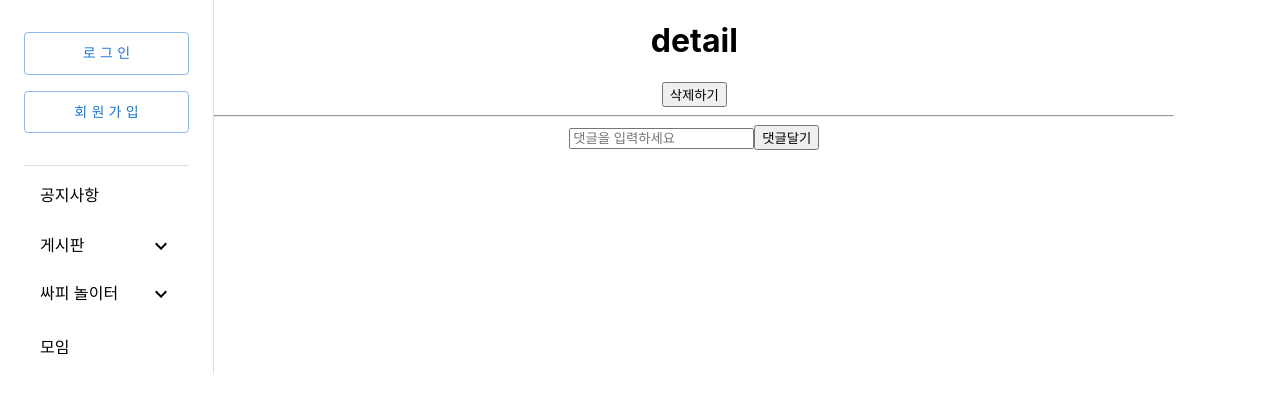
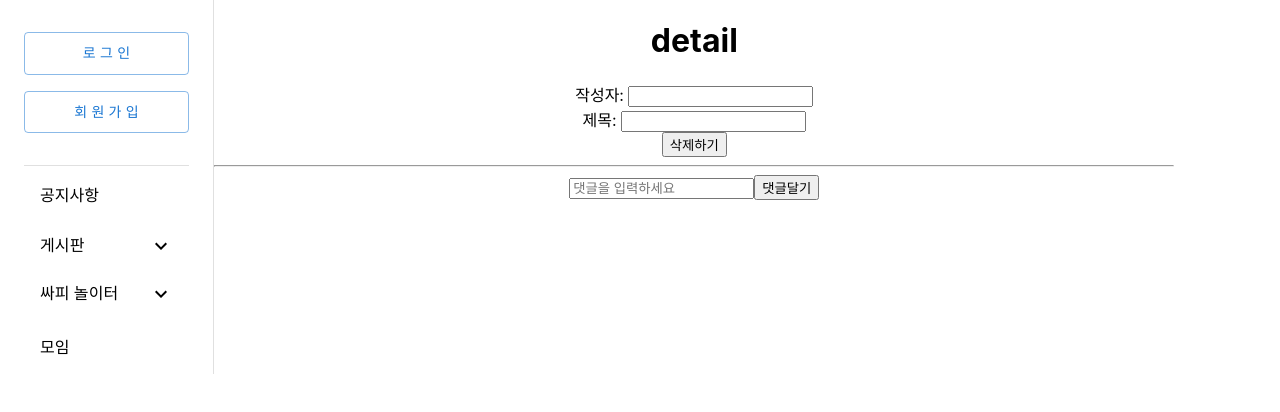
Before and after one commit to Eonyong/ssayeon, a React (Create React App) app in the folder frontend/: page /preference/1 in a window 1280 px wide. Shown: the top 412 px of the page. Built offline with nearby package versions, Linux system fonts and the light colour scheme; no server answers.

Commit message:
:sparkles: feat: modify PreferenceDetail.js

```diff
--- a/frontend/src/components/main/preference/PreferenceDetail.js
+++ b/frontend/src/components/main/preference/PreferenceDetail.js
@@ -6,11 +6,13 @@ function PreferenceDetail() {
   const [preference, setPreference] = useState({});
   const { id } = useParams();
   const navigate = useNavigate();
+  // URL
+  const API_BASE_URL = process.env.REACT_APP_API_ROOT;
 
   function init() {
     axios({
-      url: `http://localhost:8081/api/preference/${id}`,
-      // url: API_BASE_URL + `api/preference/${id}`,
+      //   url: `http://localhost:8081/api/preference/${id}`,
+      url: API_BASE_URL + `/preference/${id}`,
       method: "GET",
     })
       .then((res) => {
@@ -24,8 +26,8 @@ function PreferenceDetail() {
     if (window.confirm("정말 삭제하시겠습니까?")) {
       axios
         .delete(
-          `http://localhost:8081/api/preference/${id}`
-          // url: API_BASE_URL + `api/preference`,
+          //   `http://localhost:8081/api/preference/${id}`
+          API_BASE_URL + `/preference`
         )
         .then((res) => {
           alert("삭제 완료!");
@@ -37,10 +39,13 @@ function PreferenceDetail() {
   return (
     <div>
       <h1>detail</h1>
-
+      작성자: <input type="text" value={preference.writer} readOnly />
+      <br />
+      제목: <input type="text" value={preference.description} readOnly />
+      <br />
       <input type="button" value="삭제하기" onClick={onDelete} />
       <hr />
-      <input type="text" value="" placeholder="댓글을 입력하세요" />
+      <input type="text" placeholder="댓글을 입력하세요" />
       <input type="button" value="댓글달기" />
     </div>
   );
--- a/frontend/src/components/main/preference/PreferenceList.js
+++ b/frontend/src/components/main/preference/PreferenceList.js
@@ -17,8 +17,8 @@ function PreferenceList() {
   const [list, setList] = useState([]);
   function func() {
     axios({
-      url: `http://localhost:8081/api/preference`,
-      // url: API_BASE_URL + `api/preference`,
+      // url: `http://localhost:8081/api/preference`,
+      url: API_BASE_URL + `/preference`,
       method: "GET",
     })
       .then((res) => {
--- a/frontend/src/components/main/preference/RegisterPreference.js
+++ b/frontend/src/components/main/preference/RegisterPreference.js
@@ -12,6 +12,9 @@ function RegisterPreference() {
 
   // 페이지 이동
   const navigate = useNavigate();
+
+  // URL
+  const API_BASE_URL = process.env.REACT_APP_API_ROOT;
 
   // state
   const [choice, setChoice] = useState("");
@@ -37,8 +40,8 @@ function RegisterPreference() {
     } else {
       axios
         .post(
-          `http://localhost:8081/api/preference`,
-          // url: API_BASE_URL + `api/preference`,
+          // `http://localhost:8081/api/preference`,
+          API_BASE_URL + `/preference`,
           {
             description: description,
             option_list: list,
```
